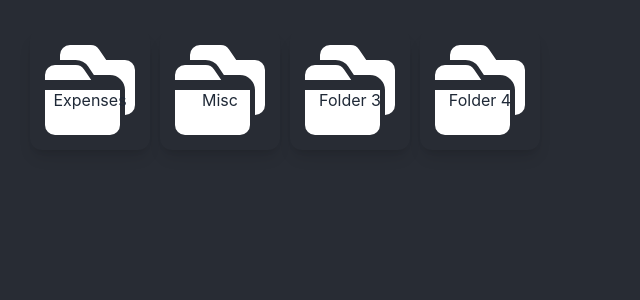
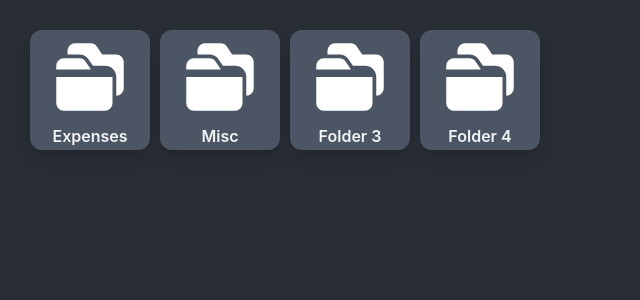
Before and after one commit to Braulin96/Folder_task, a React (Create React App) app: page / in a window 1280 px wide. Shown: the top 300 px of the page, without its empty margins (0-640 px from the left). Built offline with nearby package versions, Linux system fonts and the light colour scheme.

Commit message:
add some animations to the folder displayed

```diff
--- a/src/components/Folder/Folder.tsx
+++ b/src/components/Folder/Folder.tsx
@@ -10,13 +10,13 @@ const Folder = ({ name, onClick }: Props) => {
     <button
       onClick={onClick}
       aria-label="folder"
-      className="size-[120px] rounded-[12px] shadow-lg"
-      style={{
-        backgroundImage: `url(${FolderBackground})`,
-        backgroundSize: "cover",
-        backgroundPosition: "center",
-      }}>
-      <p className="text-gray-800 text-[16px] mt-[20px]"> {name}</p>
+      className="size-[120px] rounded-[12px] shadow-lg bg-gray-600 hover:translate-y-[-6px] transition-all duration-[600] hover:bg-gray-500">
+      <img
+        src={FolderBackground}
+        alt="folder icon"
+        className="mx-auto  size-[90px]"
+      />
+      <p className="text-gray-100 text-[16px] mt-[2px] font-semibold">{name}</p>
     </button>
   );
 };
```
